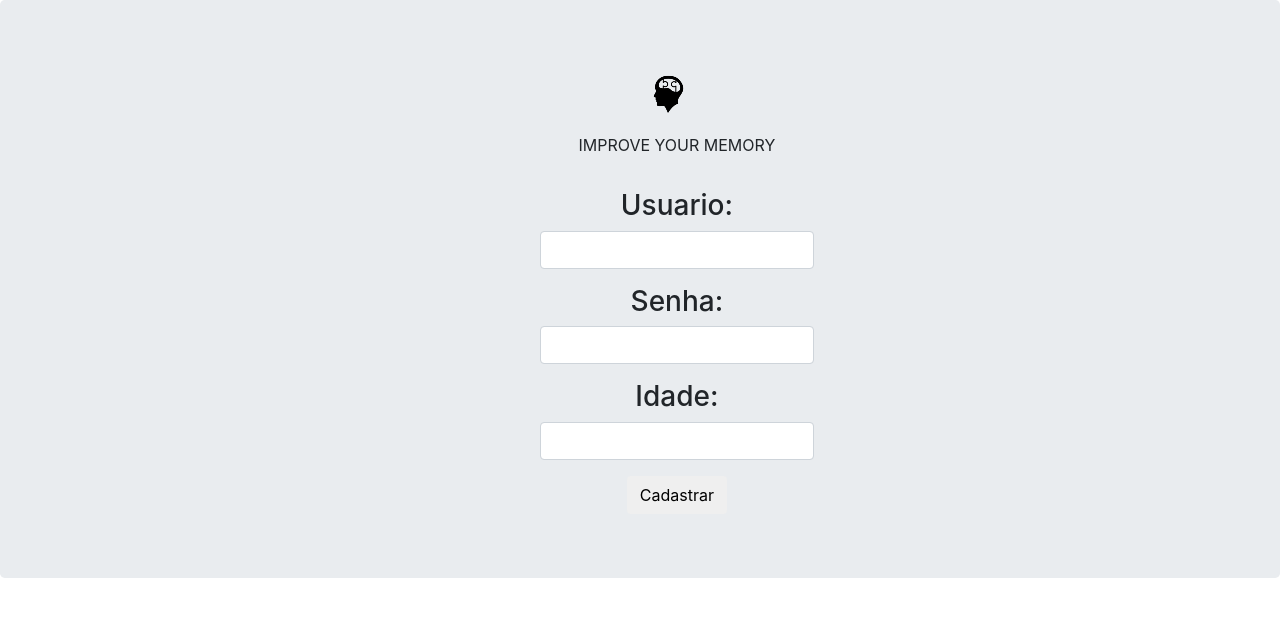
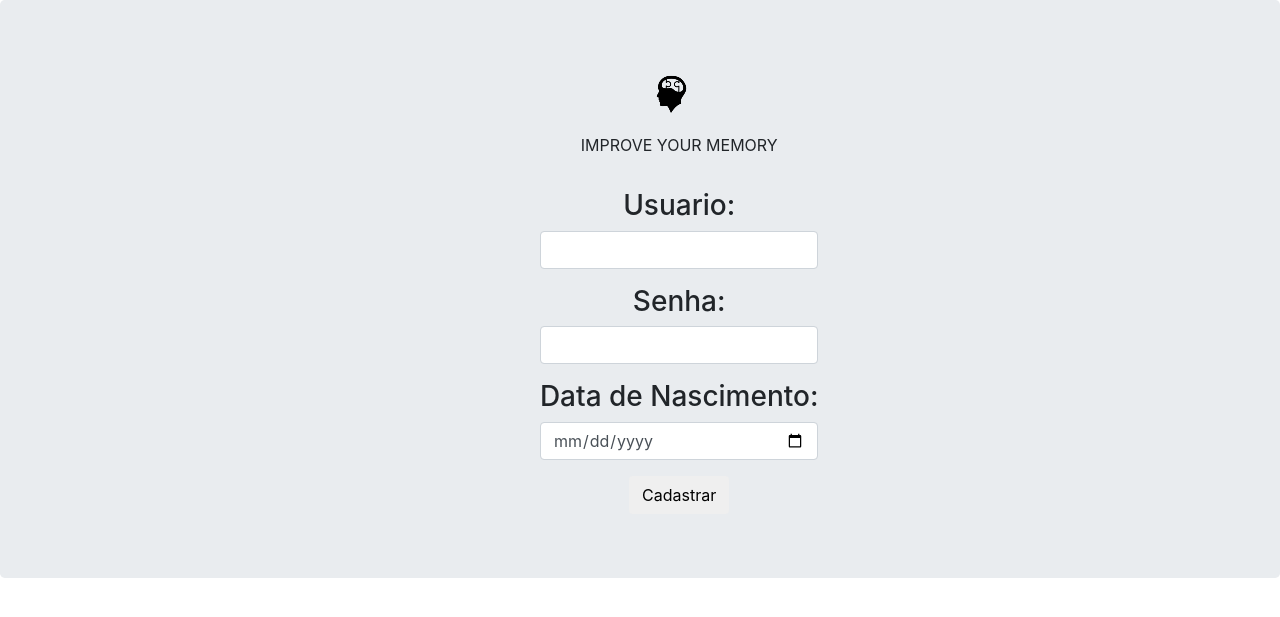
Before and after one commit to giazzi53/Improve-your-memory, a PHP site: page /aula/cadastro.php in a window 1280 px wide. Shown: the part 77-694 px from the top of the page. Run offline with PHP 8.4, Linux system fonts and the light colour scheme.

Commit message:
Ajustando campo da data de nascimento do cadastro

```diff
--- a/cadastro.php
+++ b/cadastro.php
@@ -53,7 +53,8 @@
                 <h3 for="pwd">Senha:</h3><input type="password" class="form-control" id="pwd">
               </div>
               <div class="form-group">
-                <h3 for="email" class="">Idade:</h3><input type="text" class="form-control" id="idade">
+                <h3 for="email" class="">Data de Nascimento:</h3>
+                <input type="date" class="form-control" placeholder="Ex.: dd/mm/aaaa" data-mask="00/00/0000" maxlength="10" autocomplete="on" id="idade">
               </div>
               <button type="submit" class="btn btn-default">Cadastrar</button>
         </form>
```
